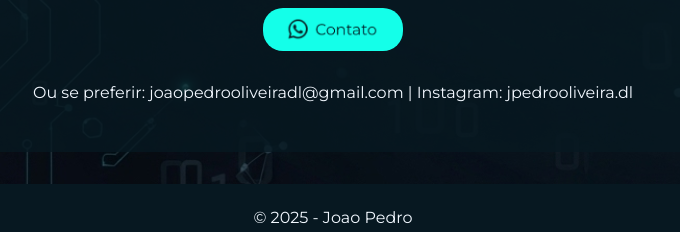
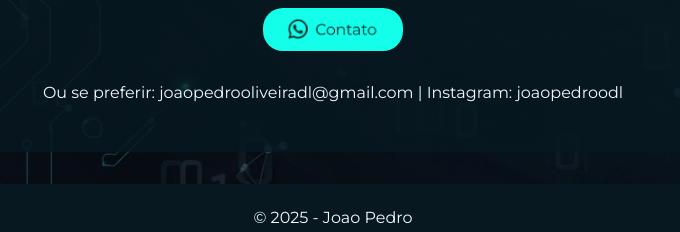
Before and after one commit to jpedrooliveira-dl/joaopedrooliveira, a plain HTML site: page index.html in a window 1280 px wide. Shown: the part 2091-2323 px from the top of the page, 307-987 px from the left. Drawn offline with Linux system fonts and the light colour scheme.

Commit message:
atualização do link da rede social

```diff
--- a/index.html
+++ b/index.html
@@ -42,7 +42,7 @@
             <div class="sobre-direita">
                 <img src="./img/foto.jpg" class="foto" alt="foto">
                 <div class="redesSociais">
-                    <a href="https://www.instagram.com/jpedroliveira.dl/" target="_blank"><img class="icocRedes"
+                    <a href="https://www.instagram.com/joaopedroodl/" target="_blank"><img class="icocRedes"
                             src="./img/icons/instagram.png" alt="Intagram"></a>
                     <a href="https://www.linkedin.com/in/jo%C3%A3o-pedro-de-oliveira-duarte-lage-14a1a7352/"
                         target="_blank"><img class="icocRedes" src="./img/icons/linkedin.png" alt="Link"></a>
@@ -124,7 +124,7 @@
                 <h4>Entre em contato pelo link abaixo</h4>
                 <a href="https://wa.me/message/NLCUHF3J6A3QM1" target="_blank" class="cta-button"><img id="minhaImagem" src="./img/whatsapp-preto.png" alt="Logo whatsapp"></a>
                 <div class="outros-contatos">
-                <p>Ou se preferir:  <span class="contato-email"><a href="joaopedrooliveiradl@gmail.com">joaopedrooliveiradl@gmail.com</a></span> | Instagram: <a href="https://www.instagram.com/jpedroliveira.dl/" target="_blank">jpedrooliveira.dl</a></p>
+                <p>Ou se preferir:  <span class="contato-email"><a href="joaopedrooliveiradl@gmail.com">joaopedrooliveiradl@gmail.com</a></span> | Instagram: <a href="https://www.instagram.com/joaopedroodl/" target="_blank">joaopedroodl</a></p>
                 </div>
             </div>
             </div>
```
